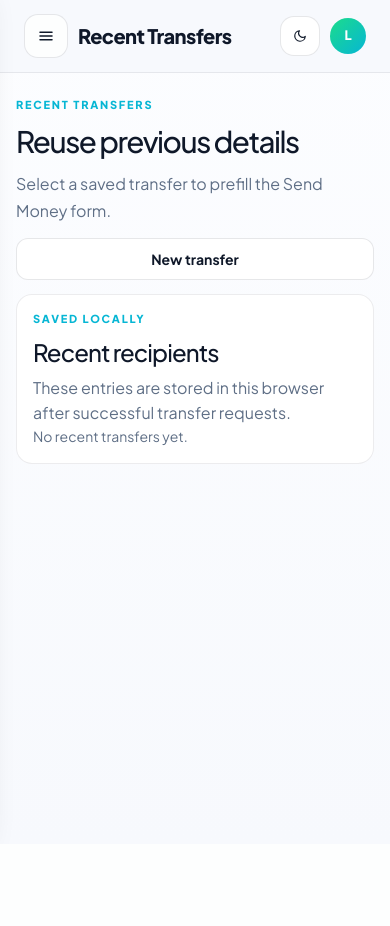
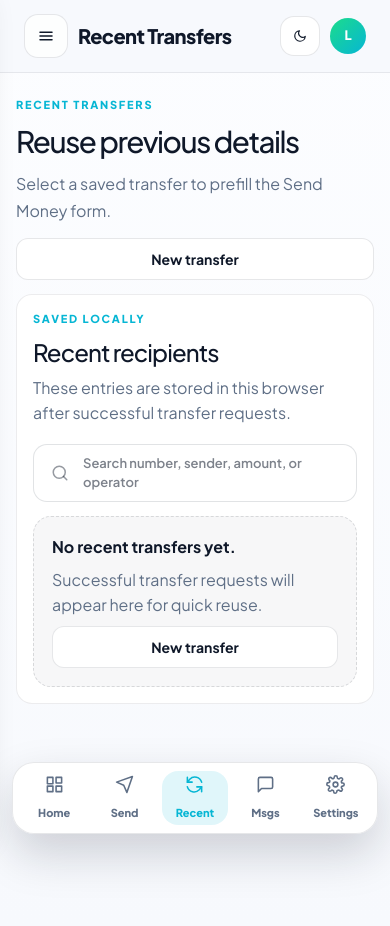
Before and after one commit to Estyzo/myadmin, a Flask app: page /recent-transfers in a window 390 px wide. Before the commit the page ends 464 px from the top, so only its background shows below. Run offline with Flask 3, Linux system fonts and the light colour scheme.

Commit message:
bottom nav for mobile

```diff
--- a/static/send-money.css
+++ b/static/send-money.css
@@ -590,10 +590,43 @@ body.theme-dark .approval-note-field textarea {
   gap: 10px;
 }
 
+.recent-transfer-search {
+  margin: 18px 0 14px;
+}
+
 .recent-transfer-empty {
   margin: 0;
   color: var(--muted);
   font-size: 14px;
+}
+
+.recent-transfer-empty-state {
+  display: grid;
+  gap: 8px;
+  padding: 18px;
+  border-radius: 18px;
+  background: rgba(15, 24, 41, 0.03);
+  border: 1px dashed rgba(15, 24, 41, 0.14);
+}
+
+.recent-transfer-empty-state strong {
+  color: var(--navy);
+  font-size: 16px;
+}
+
+.recent-transfer-empty-state p {
+  margin: 0;
+  color: var(--muted);
+  line-height: 1.6;
+}
+
+body.theme-dark .recent-transfer-empty-state {
+  background: rgba(156, 174, 199, 0.06);
+  border-color: rgba(156, 174, 199, 0.18);
+}
+
+body.theme-dark .recent-transfer-empty-state strong {
+  color: var(--text);
 }
 
 .recent-transfer-item {
--- a/static/service-worker.js
+++ b/static/service-worker.js
@@ -1,4 +1,4 @@
-const CACHE_NAME = "transferflow-shell-v16";
+const CACHE_NAME = "transferflow-shell-v17";
 const APP_SHELL = [
   "/dashboard",
   "/static/manifest.webmanifest",
--- a/static/styles.css
+++ b/static/styles.css
@@ -287,6 +287,7 @@ body.theme-dark .sidebar {
 }
 
 .nav-item,
+.mobile-bottom-nav-item,
 .ghost-btn,
 .filter-btn,
 .page-btn,
@@ -339,6 +340,10 @@ body.theme-dark .nav-item:hover {
   border: 1px solid rgba(255, 255, 255, 0.1);
   color: #fff;
   box-shadow: none;
+}
+
+.mobile-bottom-nav {
+  display: none;
 }
 
 .nav-item-disabled {
@@ -1694,6 +1699,10 @@ body.theme-dark .detail-chip:not([data-tone]) {
 }
 
 @media (max-width: 760px) {
+  body {
+    padding-bottom: calc(82px + env(safe-area-inset-bottom, 0px));
+  }
+
   .topbar,
   .page-wrap {
     padding-inline: 16px;
@@ -1749,8 +1758,58 @@ body.theme-dark .detail-chip:not([data-tone]) {
   .install-app-card {
     left: 14px;
     right: 14px;
-    bottom: 14px;
+    bottom: calc(92px + env(safe-area-inset-bottom, 0px));
     max-width: none;
+  }
+
+  .mobile-bottom-nav {
+    position: fixed;
+    left: 12px;
+    right: 12px;
+    bottom: calc(10px + env(safe-area-inset-bottom, 0px));
+    z-index: 900;
+    display: grid;
+    grid-template-columns: repeat(5, minmax(0, 1fr));
+    gap: 4px;
+    padding: 8px;
+    border-radius: 22px;
+    background: rgba(255, 255, 255, 0.94);
+    border: 1px solid rgba(15, 24, 41, 0.1);
+    box-shadow: 0 20px 46px rgba(15, 24, 41, 0.18);
+    backdrop-filter: blur(14px);
+  }
+
+  body.theme-dark .mobile-bottom-nav {
+    background: rgba(9, 15, 25, 0.92);
+    border-color: rgba(156, 174, 199, 0.16);
+    box-shadow: 0 20px 46px rgba(0, 0, 0, 0.34);
+  }
+
+  .mobile-bottom-nav-item {
+    min-width: 0;
+    min-height: 54px;
+    border-radius: 16px;
+    display: grid;
+    place-items: center;
+    gap: 3px;
+    color: var(--muted);
+    text-decoration: none;
+    font-size: 11px;
+    font-weight: 800;
+  }
+
+  .mobile-bottom-nav-item svg {
+    width: 19px;
+    height: 19px;
+  }
+
+  .mobile-bottom-nav-item.active {
+    background: rgba(6, 182, 212, 0.12);
+    color: var(--teal);
+  }
+
+  body.theme-dark .mobile-bottom-nav-item.active {
+    background: rgba(6, 182, 212, 0.16);
   }
 }
 
--- a/static/ux-enhancements.js
+++ b/static/ux-enhancements.js
@@ -1286,24 +1286,142 @@
     saveRecentTransfers(items.slice(0, maxRecentTransfers));
   }
 
+  function removeRecentTransfer(index) {
+    var items = getRecentTransfers();
+    if (index < 0 || index >= items.length) {
+      return false;
+    }
+    items.splice(index, 1);
+    saveRecentTransfers(items);
+    return true;
+  }
+
+  function getRecentTransferSearchQuery() {
+    var searchField = document.querySelector("[data-recent-transfer-search='true']");
+    return searchField ? String(searchField.value || "").trim().toLowerCase() : "";
+  }
+
+  function getRecentTransferSearchText(item) {
+    var receiverOperator = item.receiver_mobile_operator || inferMobileOperatorName(item.receiver_phone_number);
+    var senderOperator = item.mobile_operator || inferMobileOperatorName(item.sender_mobile_number);
+    return [
+      item.sender_mobile_number,
+      item.receiver_phone_number,
+      item.amount_value,
+      item.amount,
+      item.client_code,
+      senderOperator,
+      receiverOperator,
+      item.reference,
+      item.status,
+    ].join(" ").toLowerCase();
+  }
+
+  function getOperatorBadgeTone(operatorName) {
+    var normalized = String(operatorName || "").toLowerCase();
+    if (normalized.indexOf("voda") !== -1) {
+      return "vodacom";
+    }
+    if (normalized.indexOf("airtel") !== -1) {
+      return "airtel";
+    }
+    if (normalized.indexOf("halotel") !== -1) {
+      return "halotel";
+    }
+    if (normalized.indexOf("yas") !== -1 || normalized.indexOf("tigo") !== -1) {
+      return "yas";
+    }
+    return "neutral";
+  }
+
+  function renderOperatorBadge(operatorName) {
+    if (!operatorName) {
+      return "";
+    }
+    return '<span class="operator-badge operator-badge-' + getOperatorBadgeTone(operatorName) + '">' + escapeHtml(operatorName) + "</span>";
+  }
+
+  function buildRecentTransferDetailPayload(item) {
+    var receiverOperator = item.receiver_mobile_operator || inferMobileOperatorName(item.receiver_phone_number) || "-";
+    var senderOperator = item.mobile_operator || inferMobileOperatorName(item.sender_mobile_number) || "-";
+    return {
+      eyebrow: "Recent transfer",
+      title: item.receiver_phone_number || "Saved transfer",
+      summary: "Saved locally after a successful transfer request.",
+      tone: "info",
+      tone_label: item.status || "Saved",
+      fields: [
+        { label: "Receiver", value: item.receiver_phone_number || "-" },
+        { label: "Receiver operator", value: receiverOperator },
+        { label: "Sender", value: item.sender_mobile_number || "-" },
+        { label: "Sender operator", value: senderOperator },
+        { label: "Client code", value: item.client_code || "-" },
+        { label: "Amount", value: formatCurrencyAmount(item.amount_value || item.amount || 0) },
+        { label: "Reference", value: item.reference || "-" },
+        { label: "Saved", value: formatTransferTime(item.submitted_at) },
+      ],
+    };
+  }
+
   function renderRecentTransfers() {
     var list = document.getElementById("recent-transfer-list");
     var items = getRecentTransfers();
+    var query = getRecentTransferSearchQuery();
+    var filteredItems;
     if (!list) {
       return;
     }
     if (items.length === 0) {
-      list.innerHTML = '<p class="recent-transfer-empty">No recent transfers yet.</p>';
-      return;
-    }
-
-    list.innerHTML = items
+      list.innerHTML =
+        '<div class="recent-transfer-empty-state">' +
+          '<strong>No recent transfers yet.</strong>' +
+          '<p>Successful transfer requests will appear here for quick reuse.</p>' +
+          '<a class="filter-btn" href="/send-money">New transfer</a>' +
+        "</div>";
+      return;
+    }
+
+    filteredItems = items
       .map(function (item, index) {
+        return { item: item, index: index };
+      })
+      .filter(function (entry) {
+        return !query || getRecentTransferSearchText(entry.item).indexOf(query) !== -1;
+      });
+
+    if (filteredItems.length === 0) {
+      list.innerHTML =
+        '<div class="recent-transfer-empty-state">' +
+          '<strong>No matching transfers.</strong>' +
+          '<p>Try a receiver number, sender number, amount, or operator.</p>' +
+        "</div>";
+      return;
+    }
+
+    list.innerHTML = filteredItems
+      .map(function (entry) {
+        var item = entry.item;
+        var index = entry.index;
+        var receiverOperator = item.receiver_mobile_operator || inferMobileOperatorName(item.receiver_phone_number);
+        var senderOperator = item.mobile_operator || inferMobileOperatorName(item.sender_mobile_number);
+        var detailPayload = escapeHtml(JSON.stringify(buildRecentTransferDetailPayload(item)));
         return (
-          '<button class="recent-transfer-item" type="button" data-reuse-transfer="' + index + '">' +
-            '<span class="recent-transfer-meta"><strong>' + item.receiver_phone_number + '</strong><span>' + item.sender_mobile_number + '</span></span>' +
-            '<span class="recent-transfer-side"><strong>' + formatCurrencyAmount(item.amount_value || item.amount || 0) + '</strong><span>' + formatTransferTime(item.submitted_at) + '</span></span>' +
-          "</button>"
+          '<article class="recent-transfer-item">' +
+            '<div class="recent-transfer-meta">' +
+              '<strong>' + escapeHtml(item.receiver_phone_number || "-") + '</strong>' +
+              '<span>' + escapeHtml(item.sender_mobile_number || "-") + "</span>" +
+              '<span class="recent-transfer-badges">' + renderOperatorBadge(receiverOperator) + renderOperatorBadge(senderOperator) + "</span>" +
+            "</div>" +
+            '<div class="recent-transfer-side">' +
+              '<strong>' + formatCurrencyAmount(item.amount_value || item.amount || 0) + "</strong>" +
+              '<span>' + formatTransferTime(item.submitted_at) + "</span>" +
+            "</div>" +
+            '<div class="recent-transfer-actions">' +
+              '<button class="filter-btn recent-transfer-action primary" type="button" data-reuse-transfer="' + index + '">Reuse</button>' +
+              '<button class="filter-btn recent-transfer-action" type="button" data-detail-trigger="true" data-detail-payload="' + detailPayload + '">Details</button>' +
+              '<button class="filter-btn recent-transfer-action danger" type="button" data-remove-transfer="' + index + '">Remove</button>' +
+            "</div>" +
+          "</article>"
         );
       })
       .join("");
@@ -2172,6 +2290,7 @@
     var confirmSubmitBtn = event.target.closest("[data-confirm-submit='true']");
     var confirmEditBtn = event.target.closest("[data-confirm-edit='true']");
     var reuseTransferBtn = event.target.closest("[data-reuse-transfer]");
+    var removeTransferBtn = event.target.closest("[data-remove-transfer]");
     var rangePresetBtn = event.target.closest("[data-range-days]");
     var approvalDecisionBtn = event.target.closest("[data-approval-decision]");
     var approvalCloseBtn = event.target.closest("[data-approval-close='true']");
@@ -2279,6 +2398,17 @@
         return;
       }
       submitTransferPayload(confirmForm, confirmForm._pendingTransferPayload);
+      return;
+    }
+
+    if (removeTransferBtn) {
+      var removeIndex = Number(removeTransferBtn.getAttribute("data-remove-transfer"));
+      event.preventDefault();
+      if (removeRecentTransfer(removeIndex)) {
+        renderRecentTransfers();
+        showToast("Recent transfer removed.", "success");
+        announceStatus("Recent transfer removed.");
+      }
       return;
     }
 
@@ -2411,6 +2541,10 @@
     var form;
     var hadAppliedQuery;
     if (!(field instanceof HTMLElement)) {
+      return;
+    }
+    if (field.matches("[data-recent-transfer-search='true']")) {
+      renderRecentTransfers();
       return;
     }
     if (!field.matches("form[data-ajax-form='true'] input[name='q']")) {
@@ -2451,7 +2585,7 @@
   });
 
   document.addEventListener("pointerdown", function (event) {
-    var target = event.target.closest(".ghost-btn, .filter-btn, .send-submit, .settings-tab, .page-btn, .nav-item, .toggle-switch, .menu-toggle, .message-action-btn, .quick-sender-chip, .switch-btn, .range-chip, .collapse-btn, .topbar-utility, .panel-close-btn, .command-item, .row-action-btn, .install-confirm-btn, .install-dismiss-btn, .sender-status-toggle, .approval-approve-btn, .approval-reject-btn");
+    var target = event.target.closest(".ghost-btn, .filter-btn, .send-submit, .settings-tab, .page-btn, .nav-item, .mobile-bottom-nav-item, .toggle-switch, .menu-toggle, .message-action-btn, .quick-sender-chip, .switch-btn, .range-chip, .collapse-btn, .topbar-utility, .panel-close-btn, .command-item, .row-action-btn, .install-confirm-btn, .install-dismiss-btn, .sender-status-toggle, .approval-approve-btn, .approval-reject-btn");
     if (!target) {
       return;
     }
--- a/templates/base_app.html
+++ b/templates/base_app.html
@@ -69,6 +69,7 @@
       {% block page_content %}{% endblock %}
     </main>
   </div>
+  {% include "partials/mobile_bottom_nav.html" %}
   <div class="app-drawer-scrim" data-drawer-overlay="true" hidden></div>
   <section class="install-app-card" data-install-card="true" role="dialog" aria-live="polite" aria-label="Install TransferFlow" hidden>
     <div>
--- /dev/null
+++ b/templates/partials/mobile_bottom_nav.html
@@ -0,0 +1,25 @@
+{% set current_page = active_page|default('') %}
+<nav class="mobile-bottom-nav" aria-label="Mobile navigation">
+  <a href="{{ url_for('dashboard') }}" class="mobile-bottom-nav-item{% if current_page == 'dashboard' %} active{% endif %}"{% if current_page == 'dashboard' %} aria-current="page"{% endif %}>
+    <svg viewBox="0 0 24 24" aria-hidden="true">
+      <path d="M3 11h7V3H3zM14 21h7v-7h-7zM14 10h7V3h-7zM3 21h7v-7H3z"></path>
+    </svg>
+    <span>Home</span>
+  </a>
+  <a href="{{ url_for('send_money') }}" class="mobile-bottom-nav-item{% if current_page == 'send-money' %} active{% endif %}"{% if current_page == 'send-money' %} aria-current="page"{% endif %}>
+    <svg viewBox="0 0 24 24" aria-hidden="true"><path d="m22 2-7 20-4-9-9-4z"></path></svg>
+    <span>Send</span>
+  </a>
+  <a href="{{ url_for('recent_transfers') }}" class="mobile-bottom-nav-item{% if current_page == 'recent-transfers' %} active{% endif %}"{% if current_page == 'recent-transfers' %} aria-current="page"{% endif %}>
+    <svg viewBox="0 0 24 24" aria-hidden="true"><path d="M3 3v6h6"></path><path d="M21 21v-6h-6"></path><path d="M21 9A9 9 0 0 0 6 5.3L3 9"></path><path d="M3 15a9 9 0 0 0 15 3.7l3-3.7"></path></svg>
+    <span>Recent</span>
+  </a>
+  <a href="{{ url_for('messages') }}" class="mobile-bottom-nav-item{% if current_page == 'messages' %} active{% endif %}"{% if current_page == 'messages' %} aria-current="page"{% endif %}>
+    <svg viewBox="0 0 24 24" aria-hidden="true"><path d="M21 15a2 2 0 0 1-2 2H7l-4 4V5a2 2 0 0 1 2-2h14a2 2 0 0 1 2 2z"></path></svg>
+    <span>Msgs</span>
+  </a>
+  <a href="{{ url_for('settings') }}" class="mobile-bottom-nav-item{% if current_page == 'settings' %} active{% endif %}"{% if current_page == 'settings' %} aria-current="page"{% endif %}>
+    <svg viewBox="0 0 24 24" aria-hidden="true"><circle cx="12" cy="12" r="3"></circle><path d="M19.4 15A1.65 1.65 0 0 0 20 16.82l.1.1a2 2 0 1 1-2.83 2.83l-.1-.1A1.65 1.65 0 0 0 15 19.4a1.65 1.65 0 0 0-1 .6 1.65 1.65 0 0 0-.33 1V21a2 2 0 1 1-4 0v-.2a1.65 1.65 0 0 0-.33-1 1.65 1.65 0 0 0-1-.6 1.65 1.65 0 0 0-1.82.6l-.1.1a2 2 0 1 1-2.83-2.83l.1-.1A1.65 1.65 0 0 0 4.6 15a1.65 1.65 0 0 0-.6-1 1.65 1.65 0 0 0-1-.33H3a2 2 0 1 1 0-4h.2a1.65 1.65 0 0 0 1-.33 1.65 1.65 0 0 0 .6-1 1.65 1.65 0 0 0-.6-1.82l-.1-.1a2 2 0 1 1 2.83-2.83l.1.1A1.65 1.65 0 0 0 9 4.6a1.65 1.65 0 0 0 1-.6 1.65 1.65 0 0 0 .33-1V3a2 2 0 1 1 4 0v.2a1.65 1.65 0 0 0 .33 1 1.65 1.65 0 0 0 1 .6 1.65 1.65 0 0 0 1.82-.6l.1-.1a2 2 0 1 1 2.83 2.83l-.1.1A1.65 1.65 0 0 0 19.4 9c.27.32.47.7.6 1.1H21a2 2 0 1 1 0 4h-.2a1.65 1.65 0 0 0-1 .33z"></path></svg>
+    <span>Settings</span>
+  </a>
+</nav>
--- a/templates/partials/recent_transfers_content.html
+++ b/templates/partials/recent_transfers_content.html
@@ -18,6 +18,11 @@
             <p>These entries are stored in this browser after successful transfer requests.</p>
           </div>
         </div>
+        <label class="floating-field floating-field-search recent-transfer-search">
+          <svg viewBox="0 0 24 24" aria-hidden="true"><circle cx="11" cy="11" r="8"></circle><path d="m21 21-4.3-4.3"></path></svg>
+          <input type="search" placeholder=" " autocomplete="off" data-recent-transfer-search="true" aria-controls="recent-transfer-list">
+          <span class="floating-label">Search number, sender, amount, or operator</span>
+        </label>
         <div class="recent-transfer-list recent-transfer-list-page" id="recent-transfer-list">
           <p class="recent-transfer-empty">No recent transfers yet.</p>
         </div>
```
Also changed, not shown: other parts of static/send-money.css (+89 -3 lines).
